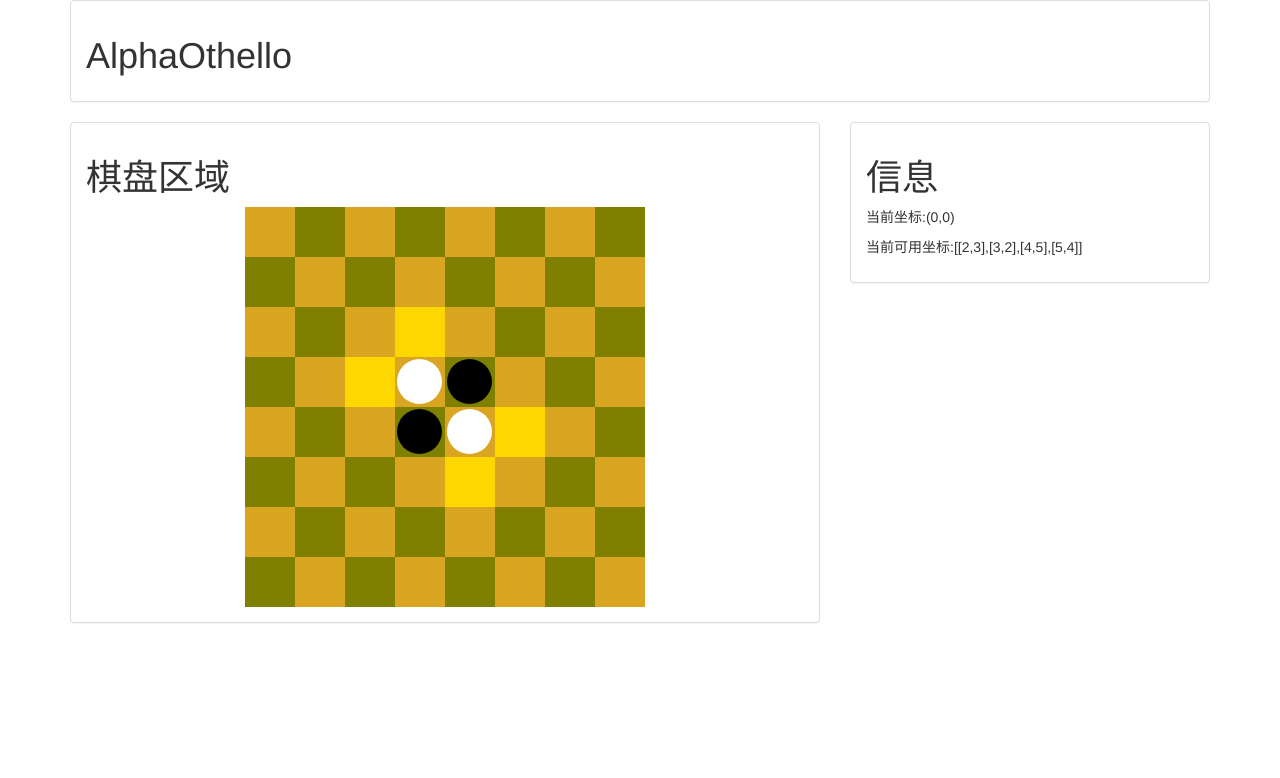
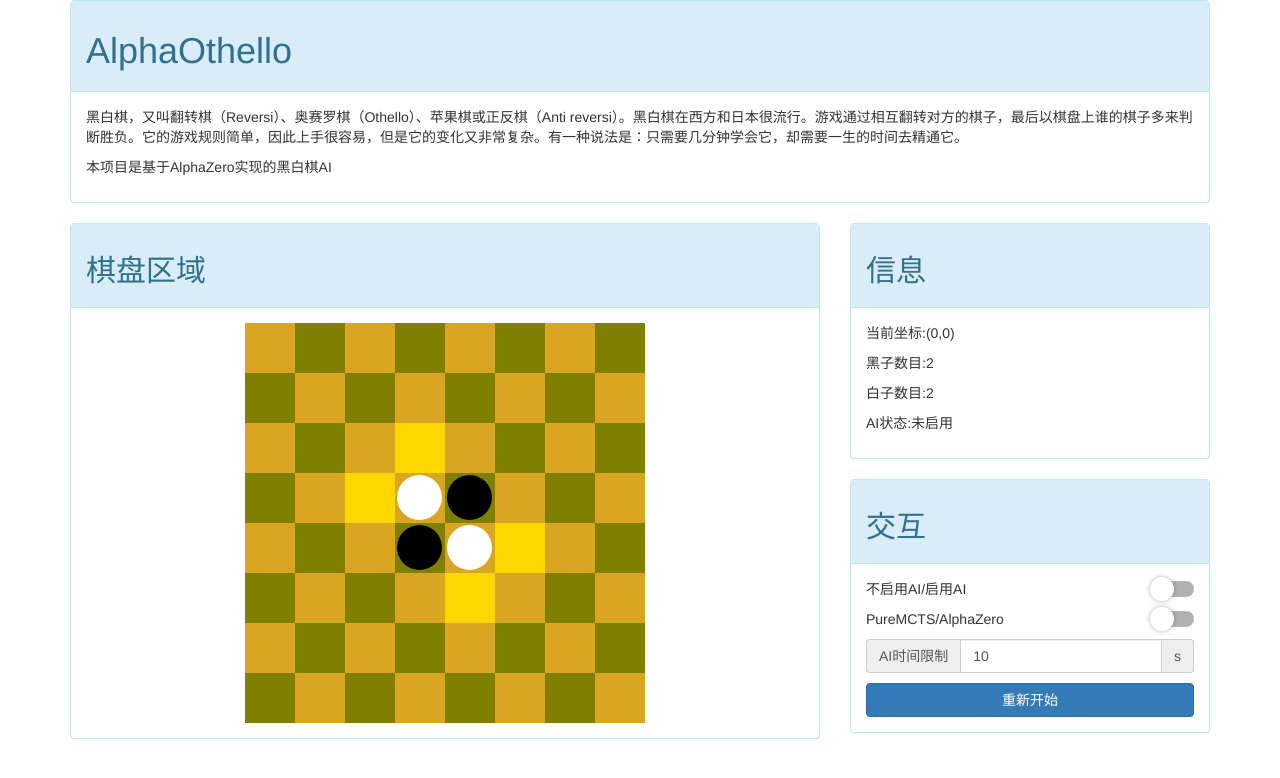
Before and after one commit to hughdazz/AlphaOthello, a Flask app: page / in a window 1280 px wide. Shown: the top 778 px of the page. Run offline with Flask 2, Linux system fonts and the light colour scheme; data that the repository does not hold is empty; some libraries are stand-ins or nearby versions.

Commit message:
almost done

```diff
--- a/mcts_alpha.py
+++ b/mcts_alpha.py
@@ -45,7 +45,7 @@ class MonteCarlo:
     def __init__(self, policy_value_net):
         self.policy_value_net = policy_value_net
 
-    def search(self, board, color):
+    def search(self, board, color, time_limit):
         # board: 当前棋局
         # color: 当前玩家
 
@@ -63,7 +63,7 @@ class MonteCarlo:
         # 考虑时间限制,这个函数要改改
         try:
             # 测试程序规定每一步在60s以内
-            func_timeout(5, self.whileFunc, args=[root])
+            func_timeout(time_limit, self.whileFunc, args=[root])
         except FunctionTimedOut:
             pass
 
--- a/server.py
+++ b/server.py
@@ -1,49 +1,64 @@
-from flask import Flask,request,render_template
+from flask import Flask, request, render_template
 
 from board import Board
+import mcts_pure
 import json
 
 
 # 棋盘
-board=Board()
+board = Board()
+pure = mcts_pure.MonteCarlo()
 
 app = Flask(__name__)
 
 
-@app.route('/vaild_loc',methods = ['GET'])
+@app.route('/vaild_loc', methods=['GET'])
 def get_vaild_loc():
-    color=request.args.get('color')
+    color = request.args.get('color')
 
-    vaild_loc={}
-    vaild_loc['list']=board.get_vaild_loc(color)
+    vaild_loc = {}
+    vaild_loc['list'] = board.get_vaild_loc(color)
     list_json = json.dumps(vaild_loc, ensure_ascii=False)
     return list_json
 
-@app.route('/set_piece',methods = ['GET'])
+
+@app.route('/set_piece', methods=['GET'])
 def set_piece():
-    x=request.args.get('x')
-    y=request.args.get('y')
-    color=request.args.get('color')
+    x = request.args.get('x')
+    y = request.args.get('y')
+    color = request.args.get('color')
 
     print('\nset x:'+x+' y:'+y+' color:'+color+'\n')
 
-    board.set_piece([int(x),int(y)],color)
-    return "ok"
+    board.set_piece([int(x), int(y)], color)
+    return "null"
 
-@app.route('/board',methods = ['GET'])
+
+@app.route('/board', methods=['GET'])
 def get_board():
-    board_list={}
-    board_list['list']=board.board
-    board.print()
-    print(board.get_vaild_loc('X'))
-    print(board.get_vaild_loc('O'))
+    board_list = {}
+    board_list['list'] = board.board
+    return board_list
 
-    return board_list
+
+@app.route('/restart', methods=['GET'])
+def restart():
+    global board
+    board = Board()
+    return "null"
+
+
+@app.route('/pure_search', methods=['GET'])
+def pure_search():
+    color = request.args.get('color')
+    loc = pure.search(board, color, 2)
+    return {"loc": loc}
 
 
 @app.route("/")
 def index():
-   return render_template("index.html")
+    return render_template("index.html")
+
 
 if __name__ == '__main__':
     app.run()
--- a/templates/index.html
+++ b/templates/index.html
@@ -3,7 +3,7 @@
 
 <head>
     <meta charset="utf-8">
-    <title>Bootstrap 实例 - 响应式的列重置</title>
+    <title>AlphaOthello</title>
     <link rel="stylesheet" href="https://cdn.staticfile.org/twitter-bootstrap/3.3.7/css/bootstrap.min.css">
     <script src="https://cdn.staticfile.org/jquery/2.1.1/jquery.min.js"></script>
     <script src="https://cdn.staticfile.org/twitter-bootstrap/3.3.7/js/bootstrap.min.js"></script>
@@ -12,7 +12,32 @@
         let y = 0;
         let now_color = 'black';
         let valid_list = [];
+        let ai_enable = true;
+        let alpha_enable = true;
+
         $(document).ready(function () {
+            alpha_enable = $("#alpha-enable").prop("checked")
+            ai_enable = $("#ai-enable").prop("checked")
+            if (ai_enable) {
+                $("#ai-state").text("AI状态:启用");
+            } else {
+                $("#ai-state").text("AI状态:未启用");
+            }
+            //告诉server重新开始
+            $.get("restart", function (data, status) {
+
+            });
+            $("#alpha-enable").click(function () {
+                alpha_enable = $("#alpha-enable").prop("checked")
+            });
+            $("#ai-enable").click(function () {
+                ai_enable = $("#ai-enable").prop("checked")
+                if (ai_enable) {
+                    $("#ai-state").text("AI状态:启用");
+                } else {
+                    $("#ai-state").text("AI状态:未启用");
+                }
+            });
             // 画棋盘
             let col = $('.col');
             for (var i = 0; i < 8; i++) {
@@ -55,10 +80,25 @@
 
                 // $('#' + loc).append('<div class="piece ' + now_color + '-piece"></div>');
                 set_piece();
+                if (ai_enable) {
+                    ai_search();
+                }
+            });
+            function ai_search() {
+                let piece = 'X';
+                if (now_color == 'white') {
+                    piece = 'O';
+                }
+                if (alpha_enable) {
 
-
-            });
-
+                } else {
+                    $.get("pure_search?color=" + piece, function (data, status) {
+                        alert(JSON.stringify(data["loc"]))
+                        x = data["loc"][0]
+                        y = data["loc"][1]
+                    });
+                }
+            }
             function set_piece() {
                 let piece = 'X';
                 if (now_color == 'white') {
@@ -94,7 +134,6 @@
                         }
                     }
 
-                    $('#valid').text('当前可用坐标:' + JSON.stringify(str.list));
                     for (var i = 0; i < str.list.length; i++) {
                         $('#' + str.list[i][0] + str.list[i][1]).addClass('valid');
                         valid_list.push([str.list[i][0], str.list[i][1]]);
@@ -102,6 +141,8 @@
                 });
             }
             function flush_board() {
+                let black_num = 0;
+                let white_num = 0;
                 $.get("board", function (data, status) {
                     data = data.list;
                     for (var i = 0; i < 8; i++) {
@@ -109,12 +150,16 @@
                             $("#" + i + j).empty();
                             if (data[i][j] == 'X') {
                                 $('#' + i + j).append('<div class="piece black-piece"></div>');
+                                black_num += 1;
                             }
                             if (data[i][j] == 'O') {
                                 $('#' + i + j).append('<div class="piece white-piece"></div>');
+                                white_num += 1;
                             }
                         }
                     }
+                    $('#black-num').text('黑子数目:' + black_num);
+                    $('#white-num').text('白子数目:' + white_num);
                     shift_color();
                     show_vaild_loc();
                 });
@@ -160,6 +205,54 @@
             width: 400px;
             margin: auto;
         }
+
+        .material-switch>input[type="checkbox"] {
+            display: none;
+        }
+
+        .material-switch>label {
+            cursor: pointer;
+            height: 0px;
+            position: relative;
+            width: 40px;
+        }
+
+        .material-switch>label::before {
+            background: rgb(0, 0, 0);
+            box-shadow: inset 0px 0px 10px rgba(0, 0, 0, 0.5);
+            border-radius: 8px;
+            content: '';
+            height: 16px;
+            margin-top: -8px;
+            position: absolute;
+            opacity: 0.3;
+            transition: all 0.4s ease-in-out;
+            width: 40px;
+        }
+
+        .material-switch>label::after {
+            background: rgb(255, 255, 255);
+            border-radius: 16px;
+            box-shadow: 0px 0px 5px rgba(0, 0, 0, 0.3);
+            content: '';
+            height: 24px;
+            left: -4px;
+            margin-top: -8px;
+            position: absolute;
+            top: -4px;
+            transition: all 0.3s ease-in-out;
+            width: 24px;
+        }
+
+        .material-switch>input[type="checkbox"]:checked+label::before {
+            background: inherit;
+            opacity: 0.5;
+        }
+
+        .material-switch>input[type="checkbox"]:checked+label::after {
+            background: inherit;
+            left: 20px;
+        }
     </style>
 </head>
 
@@ -169,33 +262,73 @@
         <div class="row">
 
             <div class="col-sm-12" id="title">
-                <div class="panel panel-default">
+                <div class="panel panel-info">
+                    <div class="panel-heading">
+                        <h1>AlphaOthello</h1>
+                    </div>
                     <div class="panel-body">
-                        <h1>AlphaOthello</h1>
+                        <p>黑白棋，又叫翻转棋（Reversi）、奥赛罗棋（Othello）、苹果棋或正反棋（Anti
+                            reversi）。黑白棋在西方和日本很流行。游戏通过相互翻转对方的棋子，最后以棋盘上谁的棋子多来判断胜负。它的游戏规则简单，因此上手很容易，但是它的变化又非常复杂。有一种说法是：只需要几分钟学会它，却需要一生的时间去精通它。
+                        </p>
+                        <p>本项目是基于AlphaZero实现的黑白棋AI</p>
                     </div>
                 </div>
             </div>
             <div class="col-sm-8" id="board">
-                <div class="panel panel-default">
+                <div class="panel panel-info">
+                    <div class="panel-heading">
+                        <h2>棋盘区域</h2>
+                    </div>
                     <div class="panel-body">
-                        <h1>棋盘区域</h1>
                         <div class="col">
 
                         </div>
-
-
                     </div>
-
                 </div>
             </div>
             <div class="col-sm-4" id="board">
-                <div class="panel panel-default">
+                <div class="panel panel-info">
+                    <div class="panel-heading">
+                        <h2>信息</h2>
+                    </div>
                     <div class="panel-body">
-                        <h1>信息</h1>
                         <p id="location">当前坐标:(0,0)</p>
-                        <p id="valid">当前可用坐标:</p>
+                        <p id="black-num">黑子数目:2</p>
+                        <p id="white-num">白子数目:2</p>
+                        <p id="ai-state">AI状态:</p>
                     </div>
-
+                </div>
+                <div class="panel panel-info">
+                    <div class="panel-heading">
+                        <h2>交互</h2>
+                    </div>
+                    <div class="panel-body">
+                        <div>
+                            不启用AI/启用AI
+                            <div class="material-switch pull-right">
+                                <input id="ai-enable" type="checkbox" />
+                                <label for="ai-enable" class="label-primary"></label>
+                            </div>
+                        </div>
+                        <p> </p>
+                        <div>
+                            PureMCTS/AlphaZero
+                            <div class="material-switch pull-right">
+                                <input id="alpha-enable" type="checkbox" />
+                                <label for="alpha-enable" class="label-primary"></label>
+                            </div>
+                        </div>
+                        <p> </p>
+                        <div class="input-group">
+                            <span class="input-group-addon">AI时间限制</span>
+                            <input type="text" class="form-control" value="10">
+                            <span class="input-group-addon">s</span>
+                        </div>
+                        <p> </p>
+                        <div>
+                            <button type="button" class="btn btn-primary btn-block">重新开始</button>
+                        </div>
+                    </div>
                 </div>
             </div>
 
```
Also changed, not shown: gennerate.py (added, +63 -0 lines), mcts_pure.py (+43 -31 lines), model.py (+11 -2 lines), self_play.py (added, +106 -0 lines), test.py (added, +42 -0 lines), train.py (deleted, +0 -40 lines), train_from_pure.py (added, +30 -0 lines), README.md, 6 other files.
